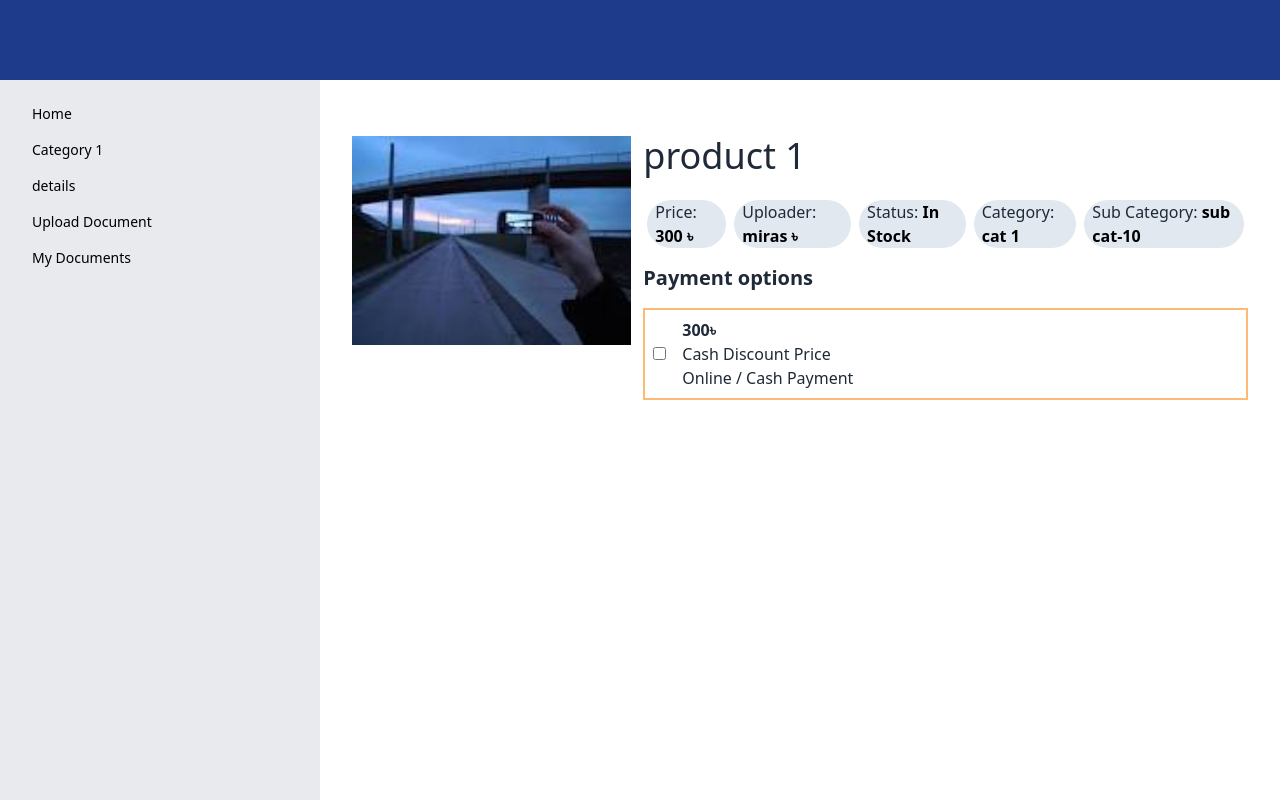
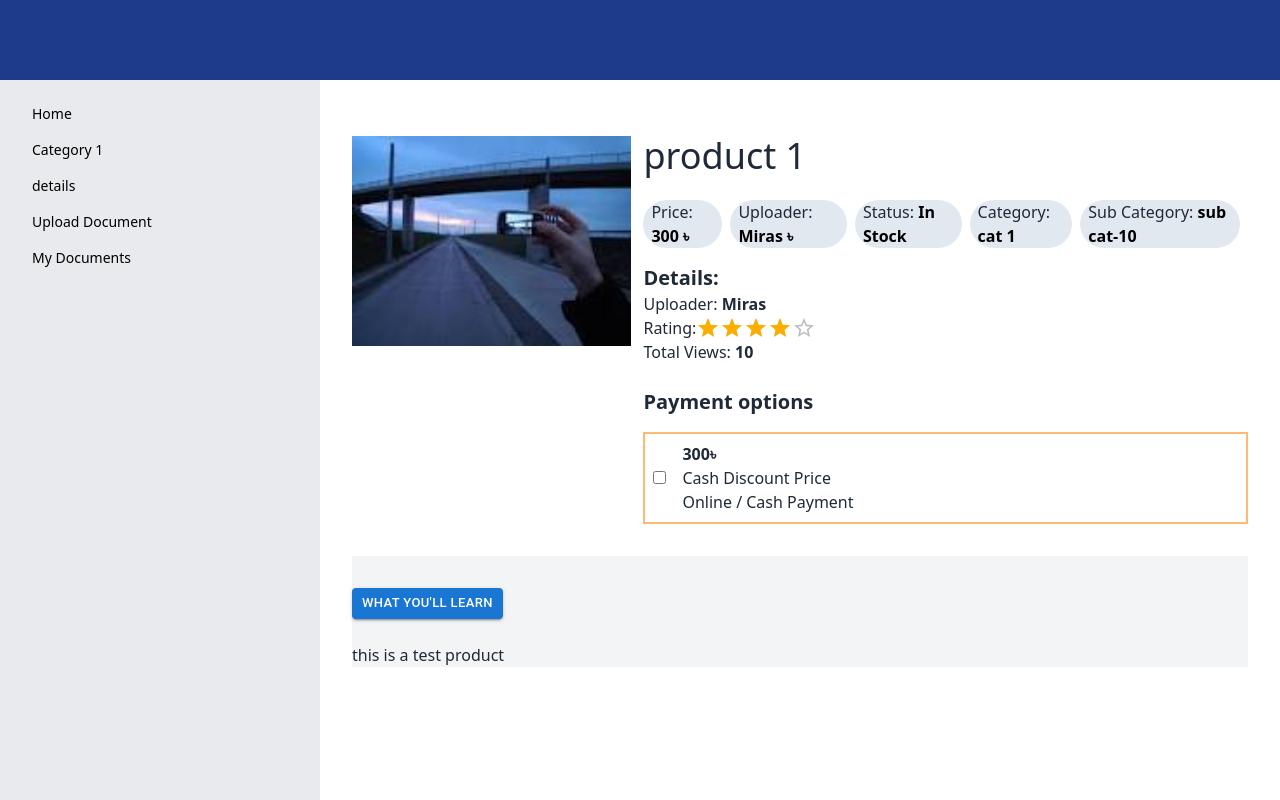
Before and after one commit to Asadullah246/drive, a React (Vite) app: page /details in a window 1280 px wide. Built offline with nearby package versions, Linux system fonts and the light colour scheme.

Commit message:
product page update

```diff
--- a/src/pages/home/ProductDetails.jsx
+++ b/src/pages/home/ProductDetails.jsx
@@ -1,7 +1,7 @@
 // import CheckCircleOutlineIcon from '@mui/icons-material/CheckCircleOutline';
 import LearningDetails from '../../components/LearningDetails';
 import image from "../../assets/CardImage/download.jpg"
-import { Rating } from "@mui/material";
+import { Button, Rating } from "@mui/material";
 import { useState } from 'react';
 import { LoadingButton } from '@mui/lab';
 import testImage from "../../assets/CardImage/download.jpg";
@@ -14,9 +14,9 @@ const data =
     sub_category: "sub cat-10",
     sub_sub_category: "sub sub cat-1",
     price: 300,
-    uploader: "miras",
+    uploader: "Miras",
     description: "this is a test product",
-    review: [],
+    review: [], // atar bodol nise rating disi
     image: testImage,
     learning_subject: [],
     total_view: 10,
@@ -24,6 +24,7 @@ const data =
     // ami add korlam
     regular_price: 500,
     status: 'In Stock',
+    rating: 4,
 }
 
 
@@ -32,23 +33,37 @@ const ProductDetails = () => {
     const [value, setValue] = useState(2);
 
     return (
-        <div className='max-w-75vh'>
+        <div>
             {/* <LearningDetails /> */}
-            <div>
-                <div className='flex'>
+            <div className='max-w-6xl mx-auto'>
+                <div className='flex '>
                     <div>
                         <img className='w-80 me-8' src={data.image} alt="product image" />
                     </div>
                     <div className='ms-3'>
                         <h2 className='text-4xl '>{data.name}</h2>
                         <div className='lg:flex mt-4'>
-                            <h3 className='bg-slate-200 rounded-full px-2 mx-1 mt-2'>Price: <span className='text-black font-semibold'>{data.price} ৳</span></h3>
-                            <h3 className='bg-slate-200 rounded-full px-2 mx-1 mt-2'>Uploader: <span className='text-black font-semibold'>{data.uploader} ৳</span></h3>
-                            <h3 className='bg-slate-200 rounded-full px-2 mx-1 mt-2'>Status: <span className='text-black font-semibold'>{data.status}</span></h3>
-                            <h3 className='bg-slate-200 rounded-full px-2 mx-1 mt-2'>Category: <span className='text-black font-semibold'>{data.category}</span></h3>
-                            <h3 className='bg-slate-200 rounded-full px-2 mx-1 mt-2'>Sub Category: <span className='text-black font-semibold'>{data.sub_category}</span></h3>
+                            <h3 className='bg-slate-200 rounded-full px-2 me-2 mt-2'>Price: <span className='text-black font-semibold'>{data.price} ৳</span></h3>
+                            <h3 className='bg-slate-200 rounded-full px-2 me-2 mt-2'>Uploader: <span className='text-black font-semibold'>{data.uploader} ৳</span></h3>
+                            <h3 className='bg-slate-200 rounded-full px-2 me-2 mt-2'>Status: <span className='text-black font-semibold'>{data.status}</span></h3>
+                            <h3 className='bg-slate-200 rounded-full px-2 me-2 mt-2'>Category: <span className='text-black font-semibold'>{data.category}</span></h3>
+                            <h3 className='bg-slate-200 rounded-full px-2 me-2 mt-2'>Sub Category: <span className='text-black font-semibold'>{data.sub_category}</span></h3>
                         </div>
                         <div className='mt-4'>
+                            <h2 className='text-xl font-semibold'>Details:</h2>
+
+                            <h3>Uploader: <span className='font-semibold'>{data.uploader}</span></h3>
+                            <div className='flex'>
+                                <h2>Rating:</h2>
+                                <Rating name="read-only" value={data.rating} readOnly
+                                // onChange={(event, newValue) => {
+                                //     setValue(newValue);
+                                // }}
+                                />
+                            </div>
+                            <h2>Total Views: <span className='font-semibold'>{data.total_view}</span></h2>
+                        </div>
+                        <div className='mt-6'>
                             <h2 className='text-xl font-semibold'>Payment options</h2>
                             <div className='flex border-2 border-orange-300 p-2 mt-4 items-center'>
                                 <div>
@@ -64,6 +79,17 @@ const ProductDetails = () => {
                     </div>
                 </div>
             </div>
+            <div className='bg-gray-100 mt-8 p-0'>
+                <div className='max-w-6xl mx-auto'>
+                    <div className='pt-8'>
+                        <Button variant="contained" size="small">
+                            What You'll Learn
+                        </Button>
+                        <p className='mt-6'>{data.description}</p>
+                    </div>
+
+                </div>
+            </div>
         </div>
     );
 };
```
